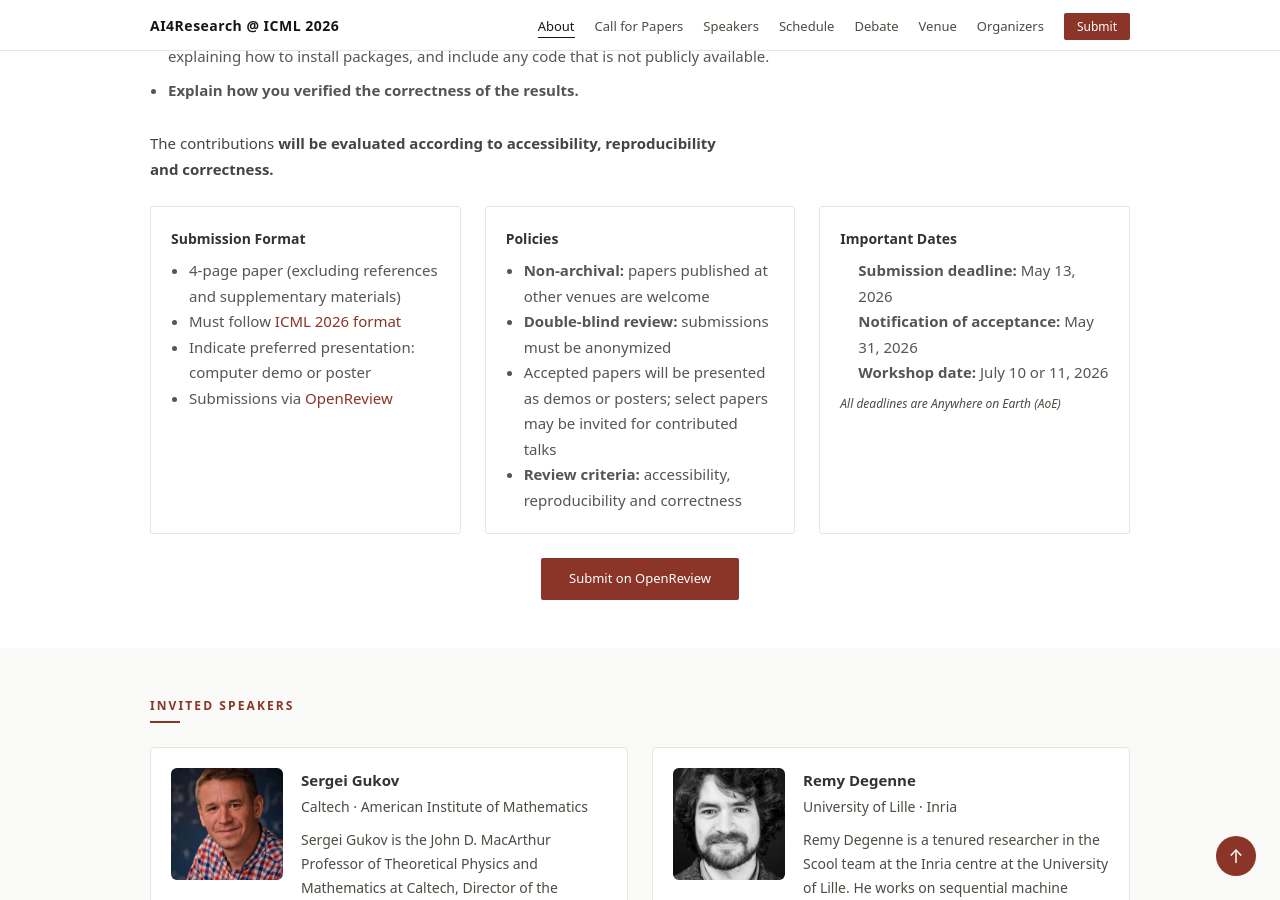
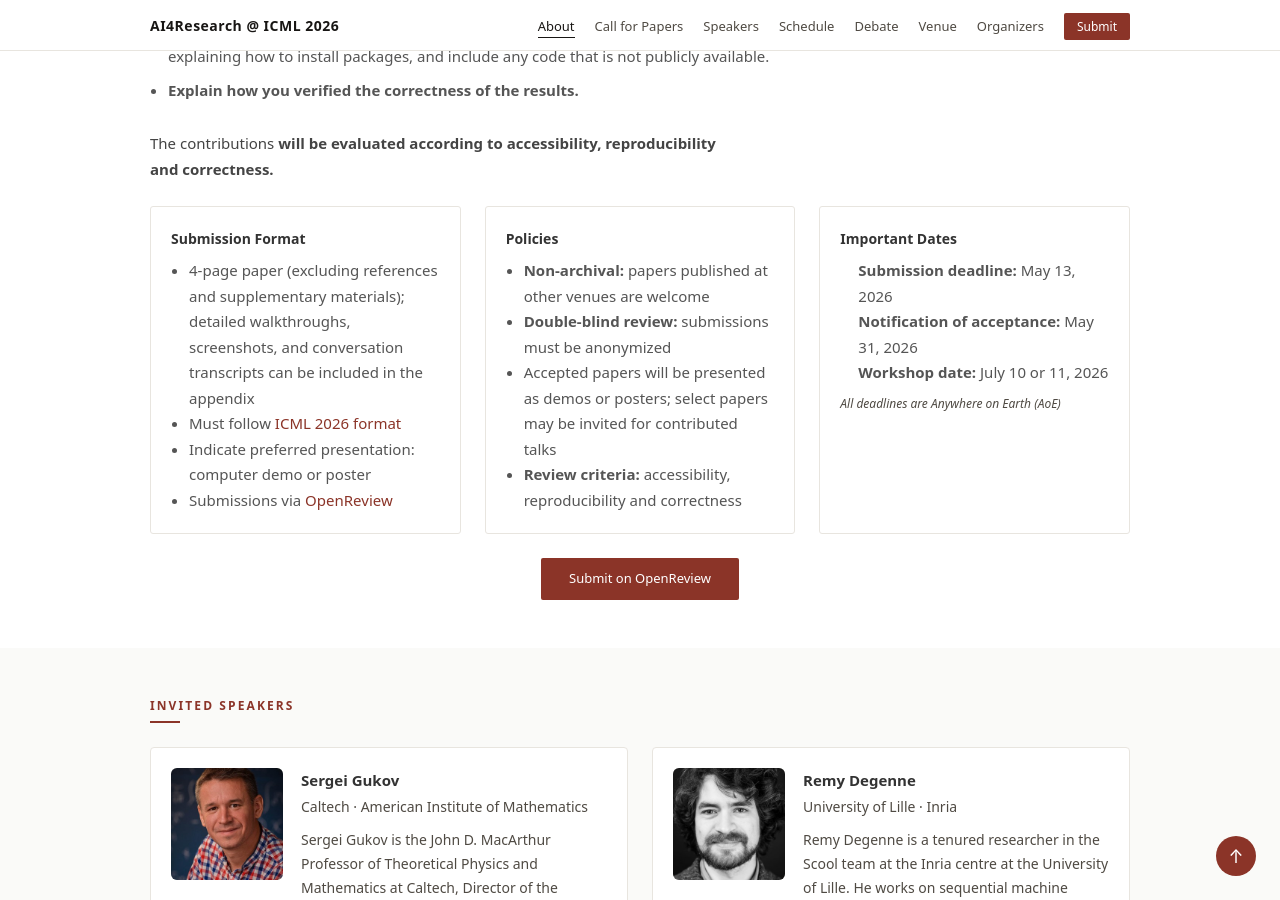
Before and after one commit to ai4research-icml-workshop/ai4research-icml-workshop.github.io, a Jekyll site: the page built from index.html, in a window 1280 px wide and 900 px high, scrolled down 3097 px. Built offline with Jekyll 4.4.1, drawn with Linux system fonts in a browser that asks for light colours.

Commit message:
Clarify that appendix can include detailed walkthroughs and screenshots
Co-Authored-By: Claude Opus 4.6 (1M context) <noreply@anthropic.com>

```diff
--- a/_includes/cfp.html
+++ b/_includes/cfp.html
@@ -51,7 +51,7 @@
       <div class="cfp-card">
         <h3>Submission Format</h3>
         <ul>
-          <li>4-page paper (excluding references and supplementary materials)</li>
+          <li>4-page paper (excluding references and supplementary materials); detailed walkthroughs, screenshots, and conversation transcripts can be included in the appendix</li>
           <li>Must follow <a href="{{ site.formatting_url }}" target="_blank" rel="noopener">{{ site.conference }} format</a></li>
           <li>Indicate preferred presentation: computer demo or poster</li>
           <li>Submissions via <a href="{{ site.submission_url }}" target="_blank" rel="noopener">OpenReview</a></li>
```
